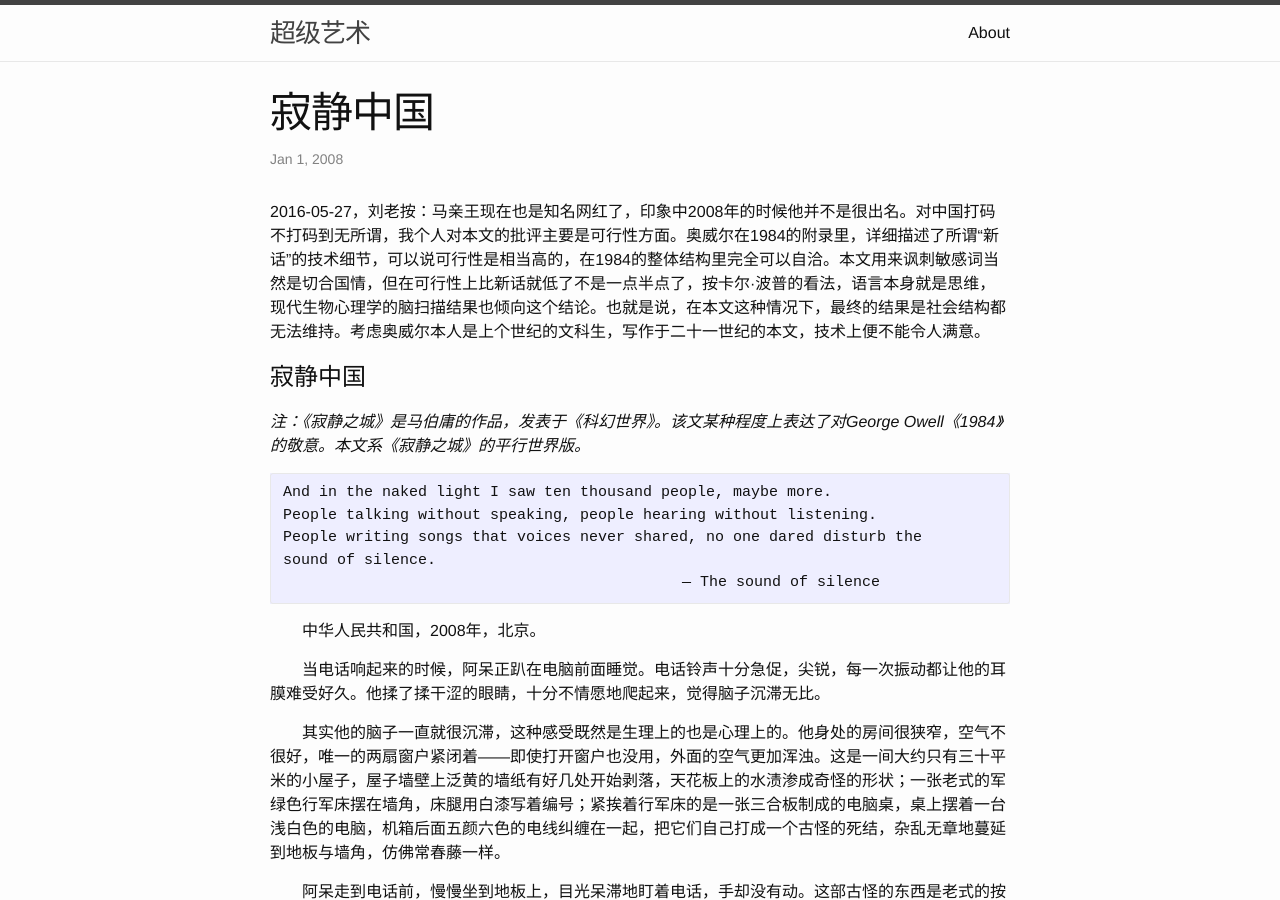
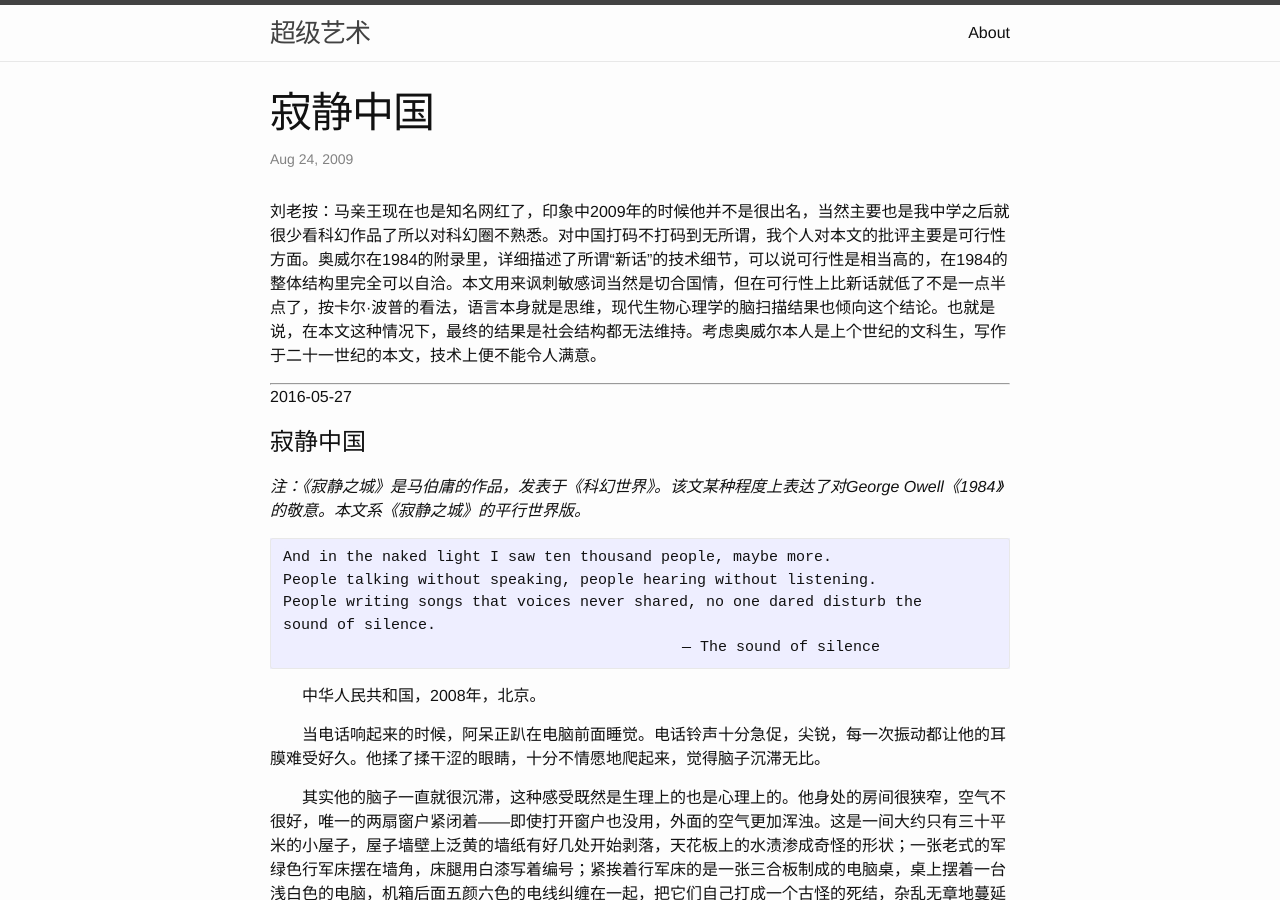
Before and after one commit to superarts/cn, a Jekyll site: the page built from _posts/2009-08-24-silent-china.md, in a window 1280 px wide and 900 px high. Built offline with Jekyll 4.4.1, drawn with Linux system fonts in a browser that asks for light colours.

Commit message:
updated first post

```diff
--- a/_posts/2008-01-01-silent-china.md
+++ b/_posts/2009-08-24-silent-china.md
@@ -1,11 +1,13 @@
 ---
 layout: post
 title:  "寂静中国"
-date:   2008-01-01 00:00:00 +8000
-categories: politics
+date:   2009-08-24 18:56:00 +8000
+categories: 小说 政治 他人作品
 ---
 
-2016-05-27，刘老按：马亲王现在也是知名网红了，印象中2008年的时候他并不是很出名。对中国打码不打码到无所谓，我个人对本文的批评主要是可行性方面。奥威尔在1984的附录里，详细描述了所谓“新话”的技术细节，可以说可行性是相当高的，在1984的整体结构里完全可以自洽。本文用来讽刺敏感词当然是切合国情，但在可行性上比新话就低了不是一点半点了，按卡尔·波普的看法，语言本身就是思维，现代生物心理学的脑扫描结果也倾向这个结论。也就是说，在本文这种情况下，最终的结果是社会结构都无法维持。考虑奥威尔本人是上个世纪的文科生，写作于二十一世纪的本文，技术上便不能令人满意。
+刘老按：马亲王现在也是知名网红了，印象中2009年的时候他并不是很出名，当然主要也是我中学之后就很少看科幻作品了所以对科幻圈不熟悉。对中国打码不打码到无所谓，我个人对本文的批评主要是可行性方面。奥威尔在1984的附录里，详细描述了所谓“新话”的技术细节，可以说可行性是相当高的，在1984的整体结构里完全可以自洽。本文用来讽刺敏感词当然是切合国情，但在可行性上比新话就低了不是一点半点了，按卡尔·波普的看法，语言本身就是思维，现代生物心理学的脑扫描结果也倾向这个结论。也就是说，在本文这种情况下，最终的结果是社会结构都无法维持。考虑奥威尔本人是上个世纪的文科生，写作于二十一世纪的本文，技术上便不能令人满意。
+<hr>
+2016-05-27
 
 # 寂静中国
 
```
